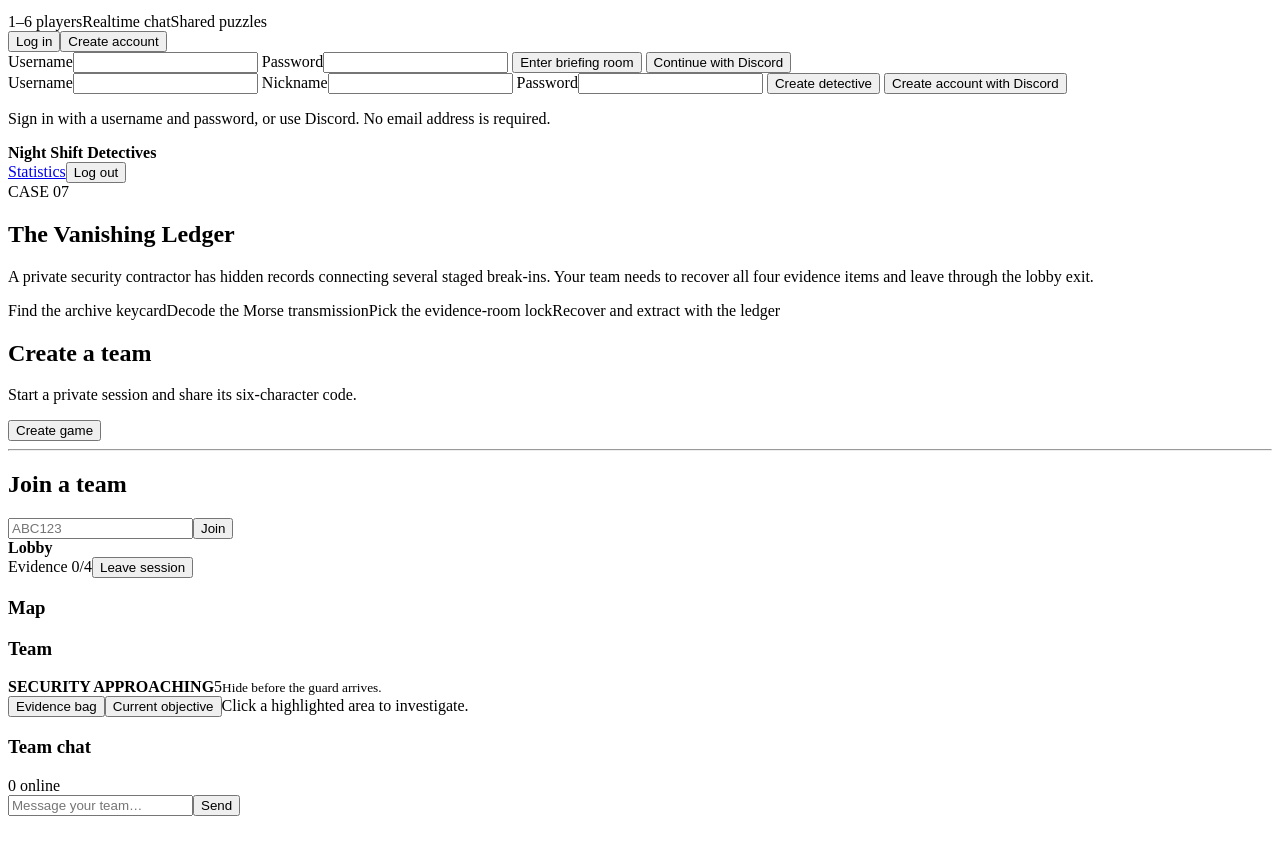
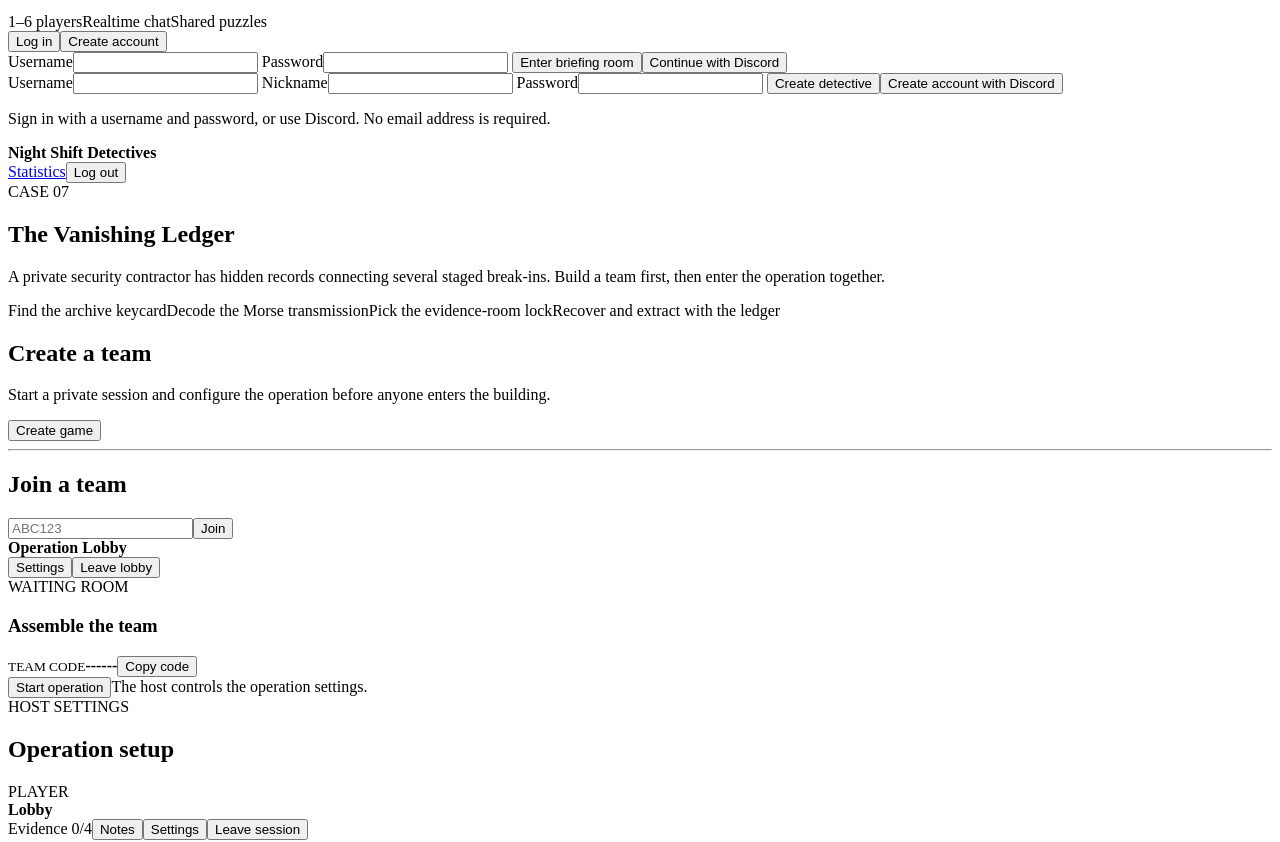
Before and after one commit to AlexanderDavies1st/night-shift-detectives, a website with bundled scripts: page index.html in a window 1280 px wide. Shown: the part 141-983 px from the top of the page. Built offline with nearby package versions, Linux system fonts and the light colour scheme; a script that the page names is missing.

Commit message:
Add team lobby notes and settings UI

```diff
--- a/index.html
+++ b/index.html
@@ -13,8 +13,7 @@
 
   <main id="authView" class="auth-shell">
     <section class="brand-panel">
-      <div class="eyebrow">CO-OP DETECTIVE GAME</div>
-      <h1>Night Shift<br>Detectives</h1>
+      <div class="eyebrow">CO-OP DETECTIVE GAME</div><h1>Night Shift<br>Detectives</h1>
       <p>Break into a compromised records building, recover the evidence, avoid security, and get the whole team out.</p>
       <div class="feature-strip"><span>1–6 players</span><span>Realtime chat</span><span>Shared puzzles</span></div>
     </section>
@@ -24,15 +23,13 @@
       <form id="loginForm" class="form-stack">
         <label>Username<input id="loginUsername" type="text" maxlength="24" autocomplete="username" required></label>
         <label>Password<input id="loginPassword" type="password" autocomplete="current-password" minlength="8" required></label>
-        <button class="primary" type="submit">Enter briefing room</button>
-        <button id="discordLoginBtn" class="secondary discord-login" type="button">Continue with Discord</button>
+        <button class="primary" type="submit">Enter briefing room</button><button id="discordLoginBtn" class="secondary discord-login" type="button">Continue with Discord</button>
       </form>
       <form id="signupForm" class="form-stack hidden">
         <label>Username<input id="signupUsername" type="text" maxlength="24" pattern="[A-Za-z0-9_]{3,24}" required></label>
         <label>Nickname<input id="signupNickname" type="text" maxlength="28" required></label>
         <label>Password<input id="signupPassword" type="password" autocomplete="new-password" minlength="8" required></label>
-        <button class="primary" type="submit">Create detective</button>
-        <button id="discordSignupBtn" class="secondary discord-login" type="button">Create account with Discord</button>
+        <button class="primary" type="submit">Create detective</button><button id="discordSignupBtn" class="secondary discord-login" type="button">Create account with Discord</button>
       </form>
       <p class="fineprint">Sign in with a username and password, or use Discord. No email address is required.</p>
     </section>
@@ -41,47 +38,38 @@
   <main id="lobbyView" class="app-shell hidden">
     <header class="topbar"><div><strong>Night Shift Detectives</strong><span id="profileLine"></span></div><nav><a href="./stats.html">Statistics</a><button id="logoutBtn" class="ghost">Log out</button></nav></header>
     <section class="lobby-grid">
-      <article class="panel mission-card"><div class="eyebrow">CASE 07</div><h2>The Vanishing Ledger</h2><p>A private security contractor has hidden records connecting several staged break-ins. Your team needs to recover all four evidence items and leave through the lobby exit.</p><div class="objective-list"><span>Find the archive keycard</span><span>Decode the Morse transmission</span><span>Pick the evidence-room lock</span><span>Recover and extract with the ledger</span></div></article>
-      <article class="panel"><h2>Create a team</h2><p>Start a private session and share its six-character code.</p><button id="createGameBtn" class="primary">Create game</button><hr><h2>Join a team</h2><form id="joinForm" class="inline-form"><input id="joinCode" maxlength="6" placeholder="ABC123" autocomplete="off" required><button class="secondary">Join</button></form></article>
+      <article class="panel mission-card"><div class="eyebrow">CASE 07</div><h2>The Vanishing Ledger</h2><p>A private security contractor has hidden records connecting several staged break-ins. Build a team first, then enter the operation together.</p><div class="objective-list"><span>Find the archive keycard</span><span>Decode the Morse transmission</span><span>Pick the evidence-room lock</span><span>Recover and extract with the ledger</span></div></article>
+      <article class="panel"><h2>Create a team</h2><p>Start a private session and configure the operation before anyone enters the building.</p><button id="createGameBtn" class="primary">Create game</button><hr><h2>Join a team</h2><form id="joinForm" class="inline-form"><input id="joinCode" maxlength="6" placeholder="ABC123" autocomplete="off" required><button class="secondary">Join</button></form></article>
+    </section>
+  </main>
+
+  <main id="teamLobbyView" class="app-shell hidden">
+    <header class="topbar"><div><strong>Operation Lobby</strong><span id="teamLobbyProfile"></span></div><nav><button id="teamLobbySettingsBtn" class="secondary">Settings</button><button id="leaveLobbyBtn" class="ghost">Leave lobby</button></nav></header>
+    <section class="team-lobby-grid">
+      <article class="panel lobby-room-card">
+        <div class="eyebrow">WAITING ROOM</div><h1>Assemble the team</h1>
+        <div class="code-display"><small>TEAM CODE</small><strong id="teamCodeLarge">------</strong><button id="copyCodeBtn" class="ghost">Copy code</button></div>
+        <div id="lobbyPlayerList" class="lobby-player-list"></div>
+        <div class="lobby-actions"><button id="startGameBtn" class="primary">Start operation</button><span id="startHint" class="fineprint">The host controls the operation settings.</span></div>
+      </article>
+      <aside class="panel host-settings-panel"><div class="panel-heading"><div><div class="eyebrow">HOST SETTINGS</div><h2>Operation setup</h2></div><span id="hostBadge" class="setting-badge">PLAYER</span></div><div id="hostSettingsForm" class="settings-form"></div></aside>
     </section>
   </main>
 
   <main id="gameView" class="game-shell hidden">
-    <header class="game-topbar">
-      <div><strong id="roomTitle">Lobby</strong><span id="gameCodeLabel"></span></div>
-      <div class="top-actions"><span id="evidenceCounter" class="evidence-pill">Evidence 0/4</span><button id="leaveGameBtn" class="ghost">Leave session</button></div>
-    </header>
+    <header class="game-topbar"><div><strong id="roomTitle">Lobby</strong><span id="gameCodeLabel"></span></div><div class="top-actions"><span id="evidenceCounter" class="evidence-pill">Evidence 0/4</span><button id="notesBtn" class="ghost">Notes</button><button id="settingsBtn" class="ghost">Settings</button><button id="leaveGameBtn" class="ghost">Leave session</button></div></header>
     <section class="game-layout">
-      <aside class="left-column">
-        <div class="panel mini-panel"><h3>Map</h3><div id="minimap" class="minimap"></div></div>
-        <div class="panel mini-panel"><h3>Team</h3><div id="playerList" class="player-list"></div></div>
-      </aside>
-
-      <section class="scene-column">
-        <div id="guardBanner" class="guard-banner hidden"><strong>SECURITY APPROACHING</strong><span id="guardCountdown">5</span><small>Hide before the guard arrives.</small></div>
-        <div id="scene" class="scene" tabindex="0">
-          <div class="scene-vignette"></div>
-          <div id="sceneLabel" class="scene-label"></div>
-          <div id="hotspots" class="hotspots"></div>
-          <div id="playerChips" class="player-chips"></div>
-        </div>
-        <div class="scene-toolbar"><button id="inventoryBtn" class="secondary">Evidence bag</button><button id="hintBtn" class="ghost">Current objective</button><span id="statusText">Click a highlighted area to investigate.</span></div>
-      </section>
-
-      <aside class="right-column panel chat-panel">
-        <div class="chat-head"><h3>Team chat</h3><span id="onlineCount">0 online</span></div>
-        <div id="chatMessages" class="chat-messages"></div>
-        <form id="chatForm" class="chat-form"><input id="chatInput" maxlength="300" placeholder="Message your team…" autocomplete="off"><button>Send</button></form>
-      </aside>
+      <aside class="left-column"><div class="panel mini-panel"><h3>Map</h3><div id="minimap" class="minimap"></div></div><div class="panel mini-panel"><h3>Team</h3><div id="playerList" class="player-list"></div></div></aside>
+      <section class="scene-column"><div id="guardBanner" class="guard-banner hidden"><strong>SECURITY APPROACHING</strong><span id="guardCountdown">5</span><small>Hide before the guard arrives.</small></div><div id="scene" class="scene" tabindex="0"><div class="scene-vignette"></div><div id="sceneLabel" class="scene-label"></div><div id="hotspots" class="hotspots"></div><div id="playerChips" class="player-chips"></div></div><div class="scene-toolbar"><button id="inventoryBtn" class="secondary">Evidence bag</button><button id="hintBtn" class="ghost">Current objective</button><span id="statusText">Click a highlighted area to investigate.</span></div></section>
+      <aside class="right-column panel chat-panel"><div class="chat-head"><h3>Team chat</h3><span id="onlineCount">0 online</span></div><div id="chatMessages" class="chat-messages"></div><form id="chatForm" class="chat-form"><input id="chatInput" maxlength="300" placeholder="Message your team…" autocomplete="off"><button>Send</button></form></aside>
     </section>
   </main>
 
   <dialog id="puzzleDialog" class="modal"><button id="closePuzzleBtn" class="modal-close" aria-label="Close">×</button><div id="puzzleContent"></div></dialog>
   <dialog id="inventoryDialog" class="modal"><button id="closeInventoryBtn" class="modal-close" aria-label="Close">×</button><h2>Evidence bag</h2><div id="inventoryList" class="inventory-list"></div></dialog>
+  <dialog id="notesDialog" class="modal notes-modal"><button id="closeNotesBtn" class="modal-close" aria-label="Close">×</button><div class="eyebrow">FIELD NOTES</div><h2>Investigation notes</h2><p class="fineprint">These notes are private to this detective and are saved in this browser.</p><textarea id="notesText" class="notes-textarea" maxlength="12000" placeholder="Write clues, codes, suspicious details, or plans…"></textarea><div class="modal-actions"><button id="clearNotesBtn" class="ghost">Clear</button><button id="saveNotesBtn" class="primary">Save notes</button></div></dialog>
+  <dialog id="settingsDialog" class="modal settings-modal"><button id="closeSettingsBtn" class="modal-close" aria-label="Close">×</button><div class="eyebrow">PREFERENCES</div><h2>Settings</h2><div id="settingsForm" class="settings-form"></div><div class="modal-actions"><button id="resetSettingsBtn" class="ghost">Reset defaults</button><button id="saveSettingsBtn" class="primary">Apply</button></div></dialog>
 
-  <script type="module" src="./js/auth.js"></script>
-  <script type="module" src="./js/discord.js"></script>
-  <script type="module" src="./js/game.js"></script>
-  <script type="module" src="./js/visuals.js"></script>
+  <script type="module" src="./js/auth.js"></script><script type="module" src="./js/discord.js"></script><script type="module" src="./js/game.js"></script><script type="module" src="./js/visuals.js"></script>
 </body>
 </html>
```
